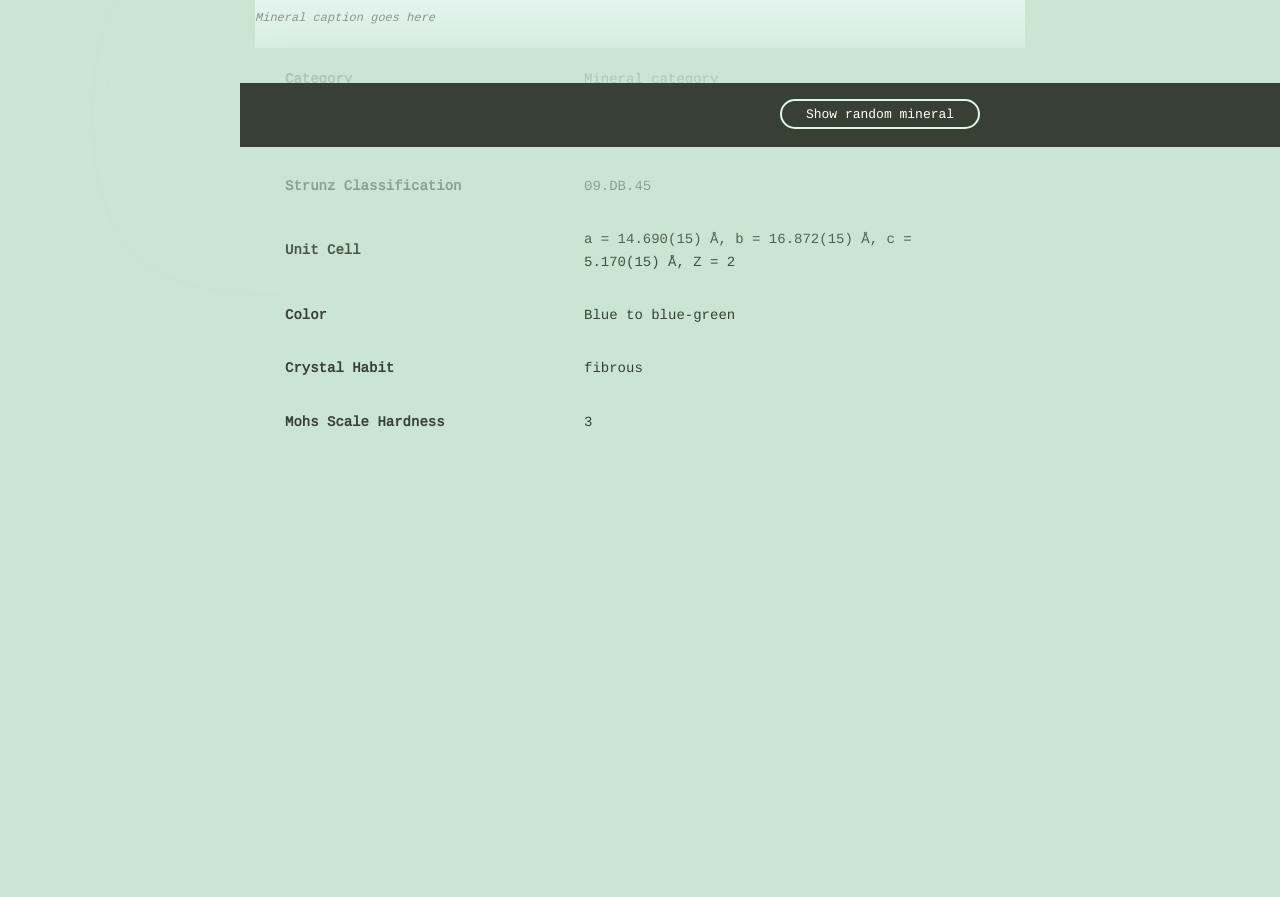
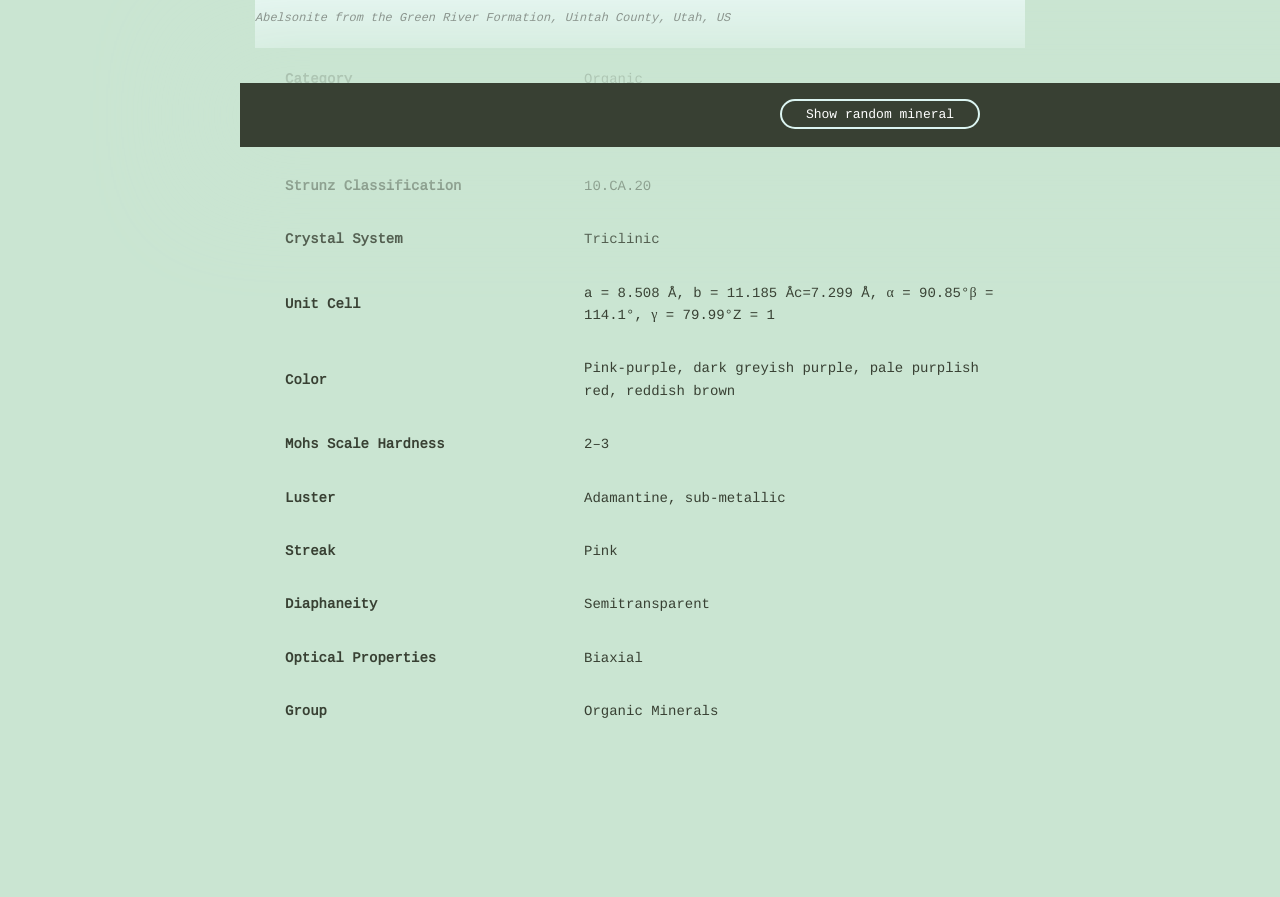
Before and after one commit to hyungmogu/mineral-catalog, a Django app: page /1/ in a window 1280 px wide. Shown: the part 653-1550 px from the top of the page. Before the commit the page ends 1080 px from the top, so only its background shows below. Run offline with Django 3.2, Linux system fonts and the light colour scheme; data comes from the database, SQL or seed files in the repository.

Commit message:
feat: Enable detail page to fetch and load data

```diff
--- a/mineral_catalog/website/templates/website/detail.html
+++ b/mineral_catalog/website/templates/website/detail.html
@@ -1,40 +1,104 @@
 {% extends 'website/layout.html' %}
 
 {% block content %}
-    <h1 class="mineral__name">Mineral Name</h1>
+    <h1 class="mineral__name">{{ mineral.name }}</h1>
     <div class="mineral__image-bg">
     <img class="mineral__image" src="https://upload.wikimedia.org/wikipedia/commons/thumb/f/f1/Augelite-au13c.jpg/240px-Augelite-au13c.jpg">
-    <p class="mineral__caption">Mineral caption goes here</p>
+    <p class="mineral__caption">{{ mineral.image_caption}}</p>
     </div>
     <div class="mineral__table-container">
     <table class="mineral__table">
         <tr>
             <td class="mineral__category">Category</td>
-        <td>Mineral category</td>
+            <td>{{ mineral.category }}</td>
         </tr>
         <tr>
             <td class="mineral__category">Formula</td>
-        <td class="mineral__formula">Ca<sub>4</sub>(Al,Fe,Mg)<sub>10</sub>Si<sub>12</sub>O<sub>35</sub>(OH)<sub>12</sub>CO<sub>3</sub>·12H<sub>2</sub>O</td>
+            <td class="mineral__formula">{{ mineral.formula|safe }}</td>
         </tr>
+        {% if mineral.strunz_classification %}
             <tr>
                 <td class="mineral__category">Strunz Classification</td>
-        <td>09.DB.45</td>
+                <td>{{ mineral.strunz_classification }}</td>
             </tr>
+        {% endif %}
+        {% if mineral.crystal_system %}
+            <tr>
+                <td class="mineral__category">Crystal System</td>
+                <td>{{ mineral.crystal_system }}</td>
+            </tr>
+        {% endif %}
+        {% if mineral.unit_cell %}
             <tr>
                 <td class="mineral__category">Unit Cell</td>
-        <td>a = 14.690(15) Å, b = 16.872(15) Å, c = 5.170(15) Å, Z = 2</td>
+                <td>{{ mineral.unit_cell }}</td>
             </tr>
+        {% endif %}
+        {% if mineral.color %}
             <tr>
                 <td class="mineral__category">Color</td>
-        <td>Blue to blue-green</td>
+                <td>{{ mineral.color }}</td>
             </tr>
+        {% endif %}
+        {% if mineral.clevage %}
+            <tr>
+                <td class="mineral__category">Clevage</td>
+                <td>{{ mineral.clevage }}</td>
+            </tr>
+        {% endif %}
+        {% if mineral.mohs_scale_hardness %}
+            <tr>
+                <td class="mineral__category">Mohs Scale Hardness</td>
+                <td>{{ mineral.mohs_scale_hardness }}</td>
+            </tr>
+        {% endif %}
+        {% if mineral.luster %}
+            <tr>
+                <td class="mineral__category">Luster</td>
+                <td>{{ mineral.luster }}</td>
+            </tr>
+        {% endif %}
+        {% if mineral.streak %}
+            <tr>
+                <td class="mineral__category">Streak</td>
+                <td>{{ mineral.streak }}</td>
+            </tr>
+        {% endif %}
+        {% if mineral.diaphaneity %}
+            <tr>
+                <td class="mineral__category">Diaphaneity</td>
+                <td>{{ mineral.diaphaneity }}</td>
+            </tr>
+        {% endif %}
+        {% if mineral.optical_properties %}
+            <tr>
+                <td class="mineral__category">Optical Properties</td>
+                <td>{{ mineral.optical_properties }}</td>
+            </tr>
+        {% endif %}
+        {% if mineral.refractive_index %}
+            <tr>
+                <td class="mineral__category">Refractive Index</td>
+                <td>{{ mineral.refractive_index }}</td>
+            </tr>
+        {% endif %}
+        {% if mineral.crystal_habit %}
             <tr>
                 <td class="mineral__category">Crystal Habit</td>
-        <td>fibrous</td>
+                <td>{{ mineral.crystal_habit }}</td>
             </tr>
+        {% endif %}
+        {% if mineral.specific_gravity %}
             <tr>
-        <td class="mineral__category">Mohs Scale Hardness</td>
-        <td>3</td>
+                <td class="mineral__category">Specific Gravity</td>
+                <td>{{ mineral.specific_gravity }}</td>
             </tr>
+        {% endif %}
+        {% if mineral.group %}
+            <tr>
+                <td class="mineral__category">Group</td>
+                <td>{{ mineral.group }}</td>
+            </tr>
+        {% endif %}
     </table>
 {% endblock %}
--- a/mineral_catalog/website/views.py
+++ b/mineral_catalog/website/views.py
@@ -1,4 +1,4 @@
-from django.shortcuts import render
+from django.shortcuts import render, get_object_or_404
 
 from .models import Mineral
 
@@ -14,4 +14,8 @@ def home_page(request):
 
 
 def mineral_detail(request, mineral_pk):
-    return render(request, 'website/detail.html', {'mineral': {}})
+    # fetch specific object based on pk
+    mineral = get_object_or_404(Mineral, pk=mineral_pk)
+
+    # load item to view
+    return render(request, 'website/detail.html', {'mineral': mineral})
```
Lines whose indentation alone changed are shown as unchanged.
